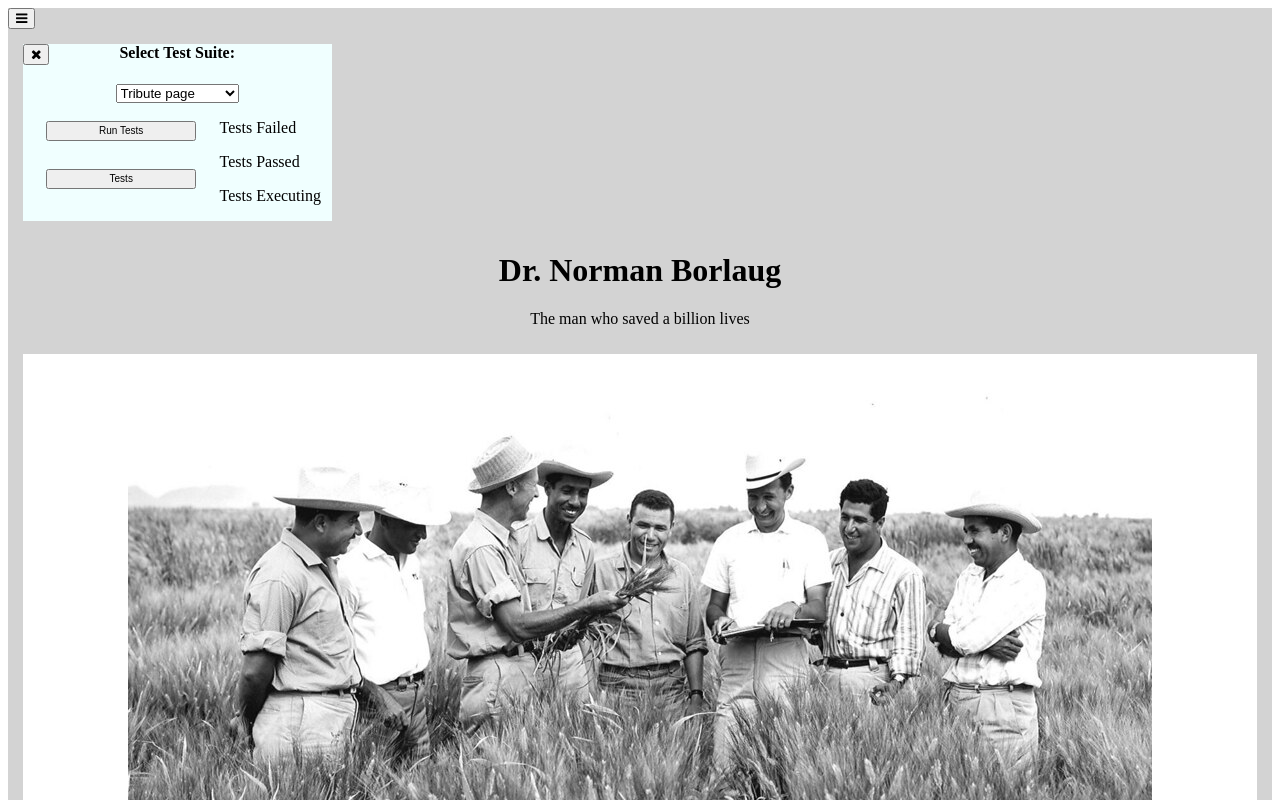
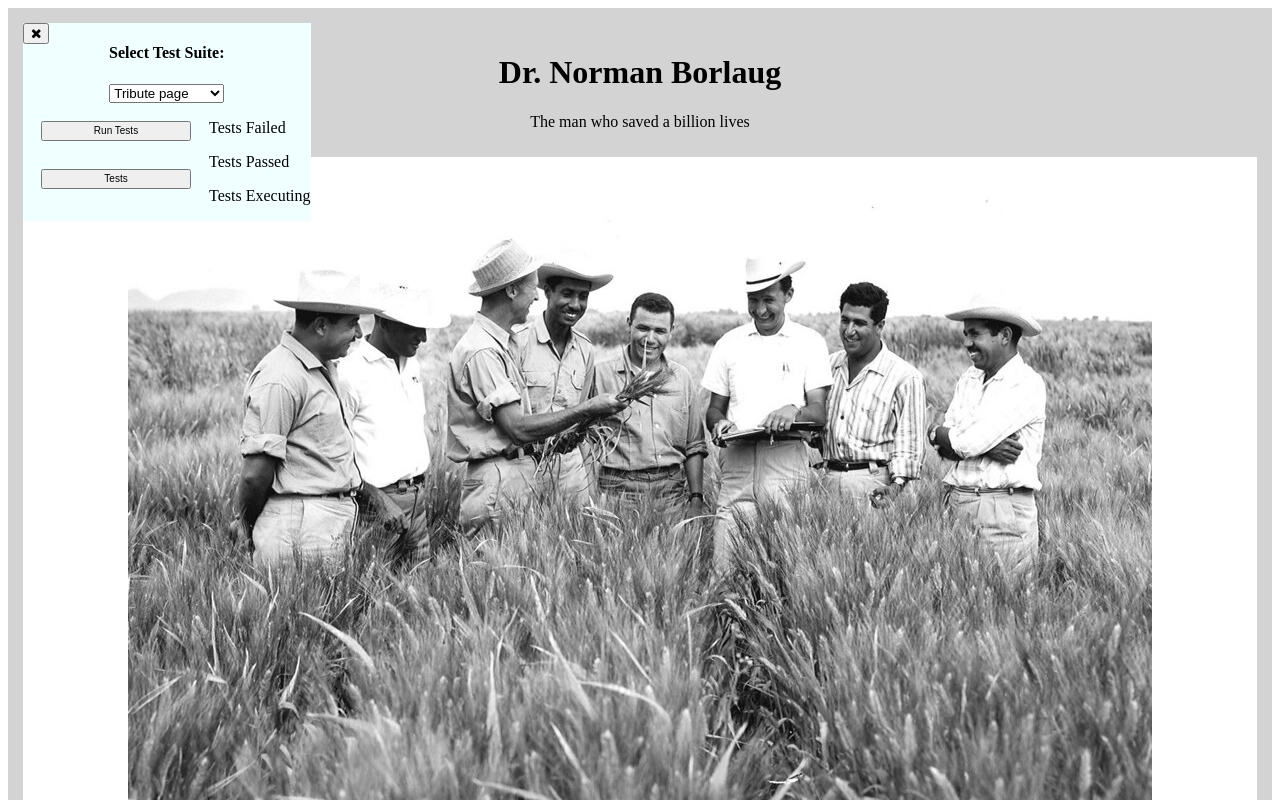
Before and after one commit to seetharmsh/Training, a plain HTML site: page HTML Learn/Tribute Page/index.html in a window 1280 px wide. Both pictures are taken after a click on the button 21 px from the left and 18 px from the top of the page. Shown: the top 800 px of the page. Drawn offline with Linux system fonts and the light colour scheme.

Commit message:
Alignment fix

```diff
--- a/HTML Learn/Tribute Page/buttonbarstyle.css
+++ b/HTML Learn/Tribute Page/buttonbarstyle.css
@@ -1,7 +1,6 @@
 .maindivision
 {
     background-color: azure;
-    width:25%;
 }
 .button
 {
--- a/HTML Learn/Tribute Page/index.html
+++ b/HTML Learn/Tribute Page/index.html
@@ -19,15 +19,17 @@
         </script>
     </head>
     <body>
-        <div class="button">
-            <button id="btn" onclick="buttonfunction();"><i class="fa fa-bars"></i></button>
-        </div>
+
         <div class="base">
-            <div id="popup" style="display:none;">
+            <div>
                 <div class="button">
-                    <button id="btnclose" onclick="buttonfunctionclose();"><i class="fa fa-close"></i></button>
+                    <button id="btn" onclick="buttonfunction();"><i class="fa fa-bars"></i></button>
                 </div>
-                <div class="maindivision">
+
+                <div class="maindivision"  id="popup" style="display:none;position:fixed;">
+                    <div class="button">
+                        <button id="btnclose" onclick="buttonfunctionclose();"><i class="fa fa-close"></i></button>
+                    </div>
                     <div class="heading">
                         <h4>Select Test Suite:</h4>
                     </div>
```
